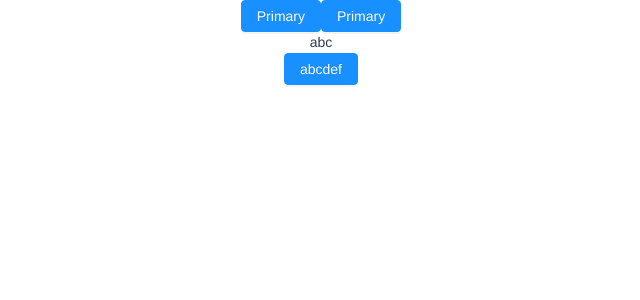
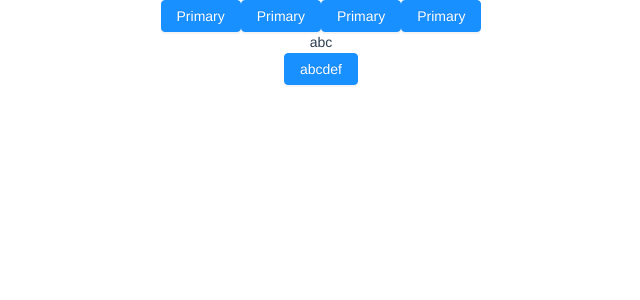
Before and after one commit to tianjinsha/vue-cli, a Vue app: page / in a window 1280 px wide. Shown: the top 300 px of the page, without its empty margins (319-959 px from the left). Built offline with nearby package versions, Linux system fonts and the light colour scheme.

Commit message:
桌面提交2

```diff
--- a/src/components/HelloWorld.vue
+++ b/src/components/HelloWorld.vue
@@ -2,6 +2,8 @@
   <div class="hello">
    <a-button type="primary">Primary</a-button>
     <a-button type="primary">Primary</a-button>
+	<a-button type="primary">Primary</a-button>
+	<a-button type="primary">Primary</a-button>
   </div>
 </template>
 
```
